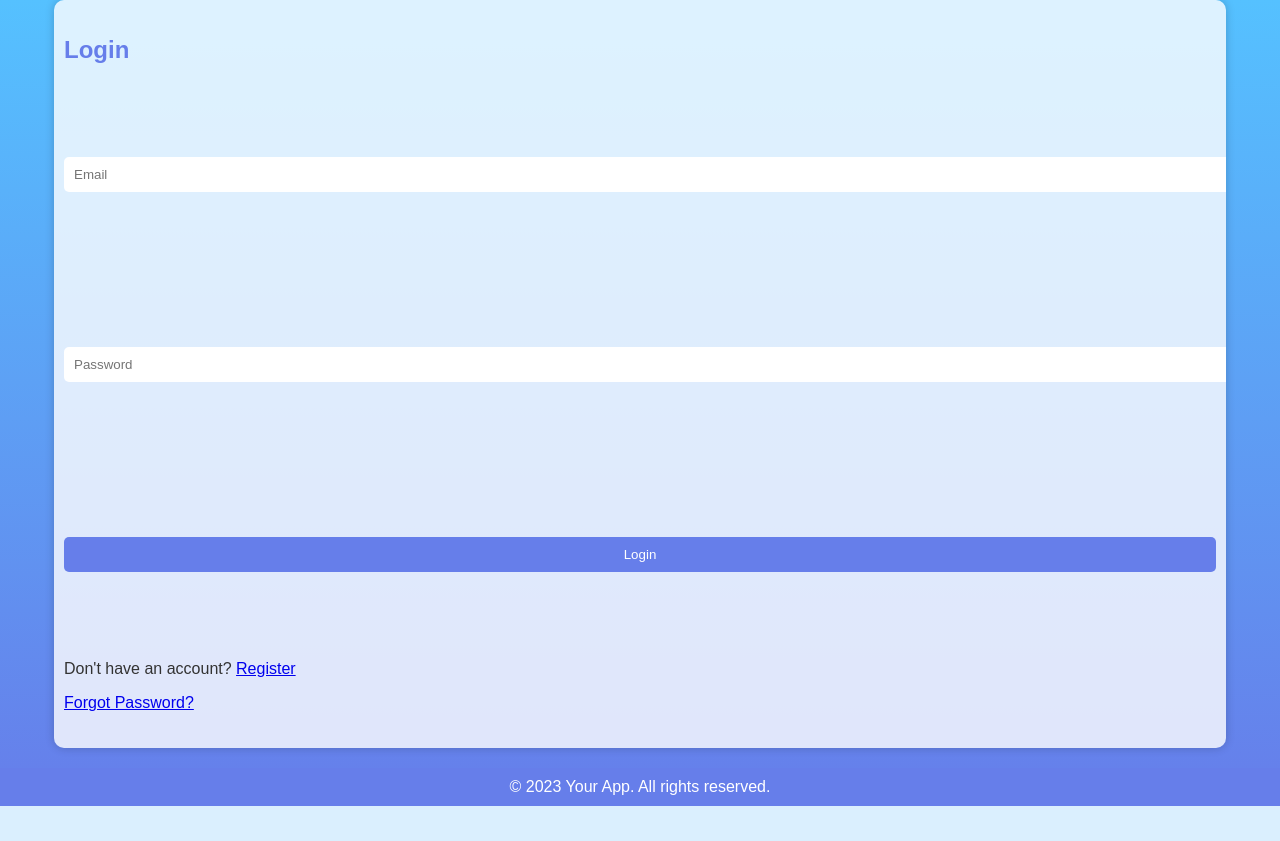
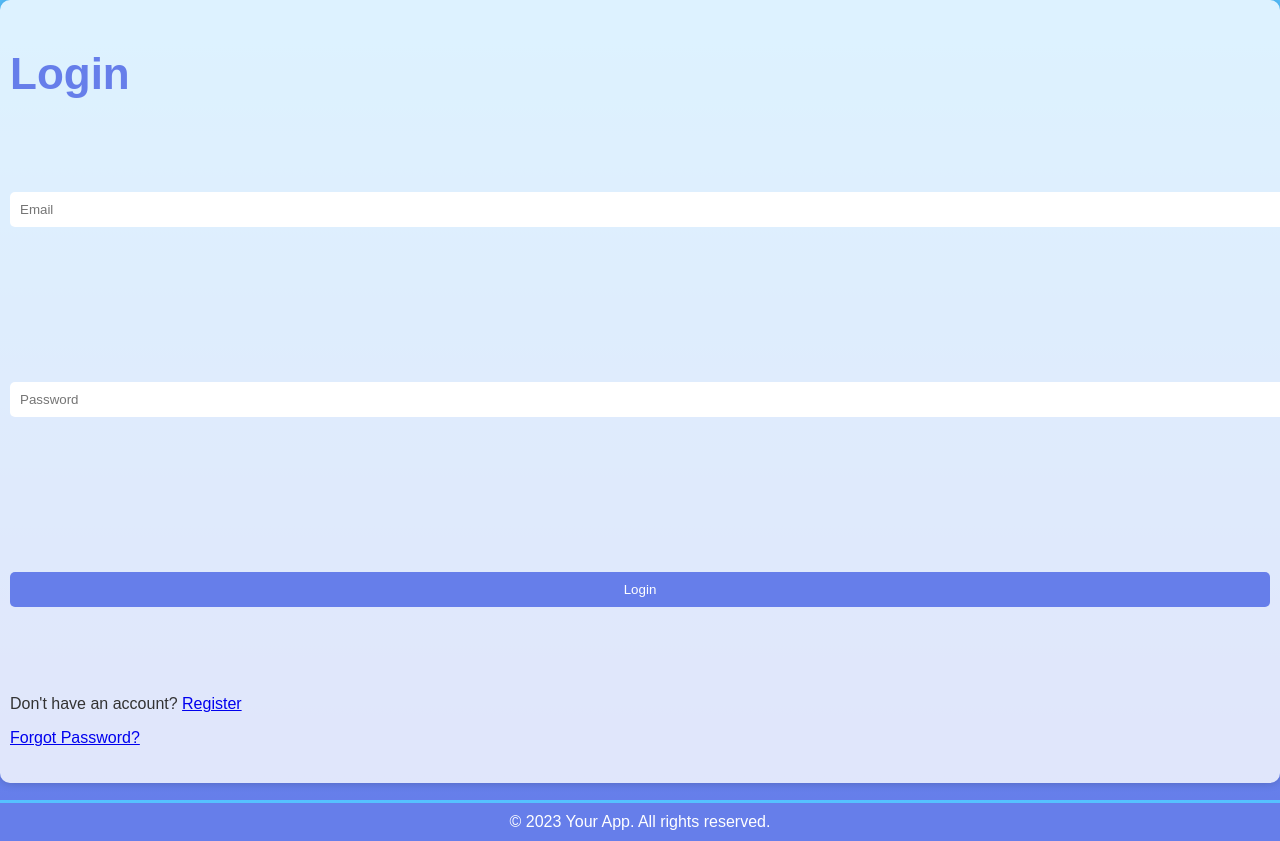
Before and after one commit to shaharalonii/Event-Planning-App, a Flask app: a page that uses templates/base.html in a window 1280 px wide. Before the commit the page ends 806 px from the top, so only its background shows below. Run offline with Flask 3, Linux system fonts and the light colour scheme.

Commit message:
new phone css

```diff
--- a/static/css/styles.css
+++ b/static/css/styles.css
@@ -209,14 +209,14 @@ a.btn-create-event:hover {
 /* Small screen styles */
 @media screen and (min-width: 768px) {
   .container {
-    max-width: 90%;
+    max-width: 100%;
     height: 90%; /* Set the height to occupy 90% of the viewport height */
     padding: 20px 10px; /* Decrease the horizontal padding for smaller screens */
     overflow-y: scroll; /* Add vertical scrolling for content that exceeds the height */
   }
 
   h1 {
-    font-size: 24px;
+    font-size: 44px;
   }
   form {
     height: 70vh; /* Set the height of the form to occupy 70% of the container's height */
```
